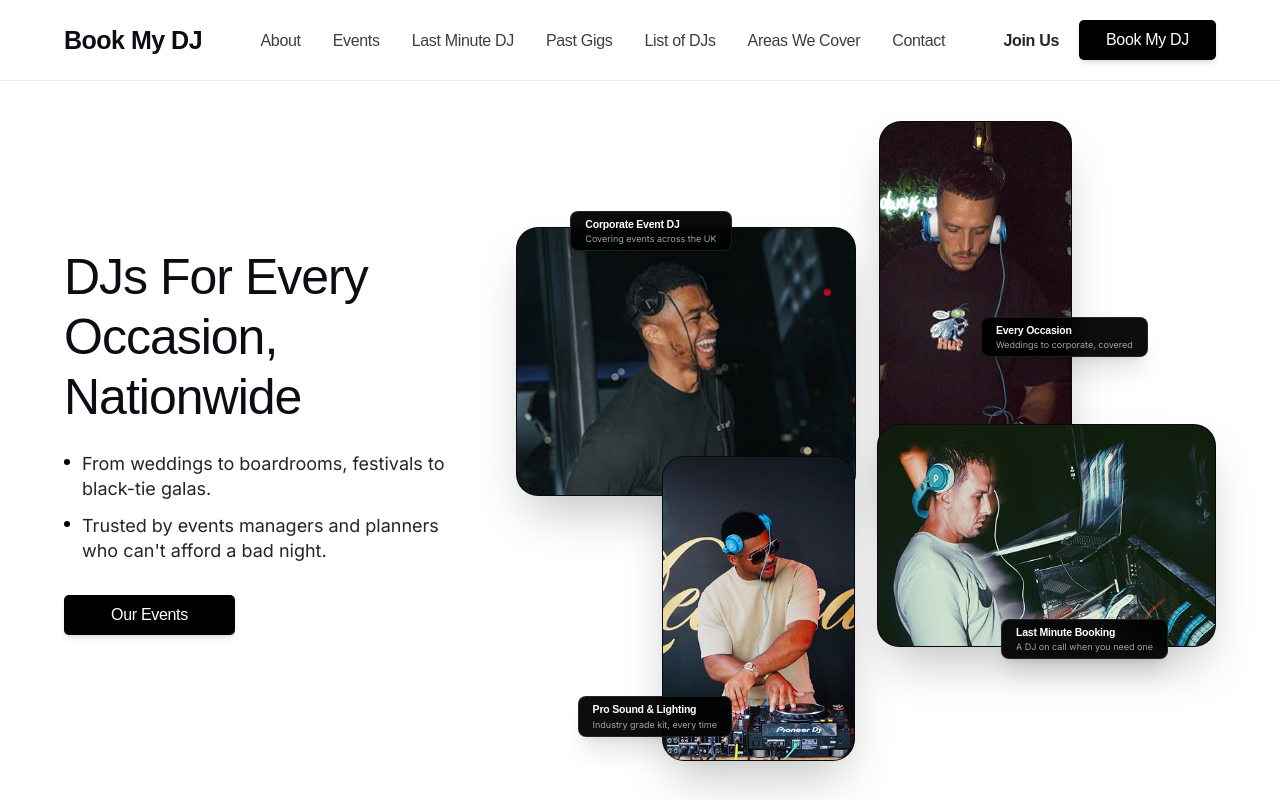
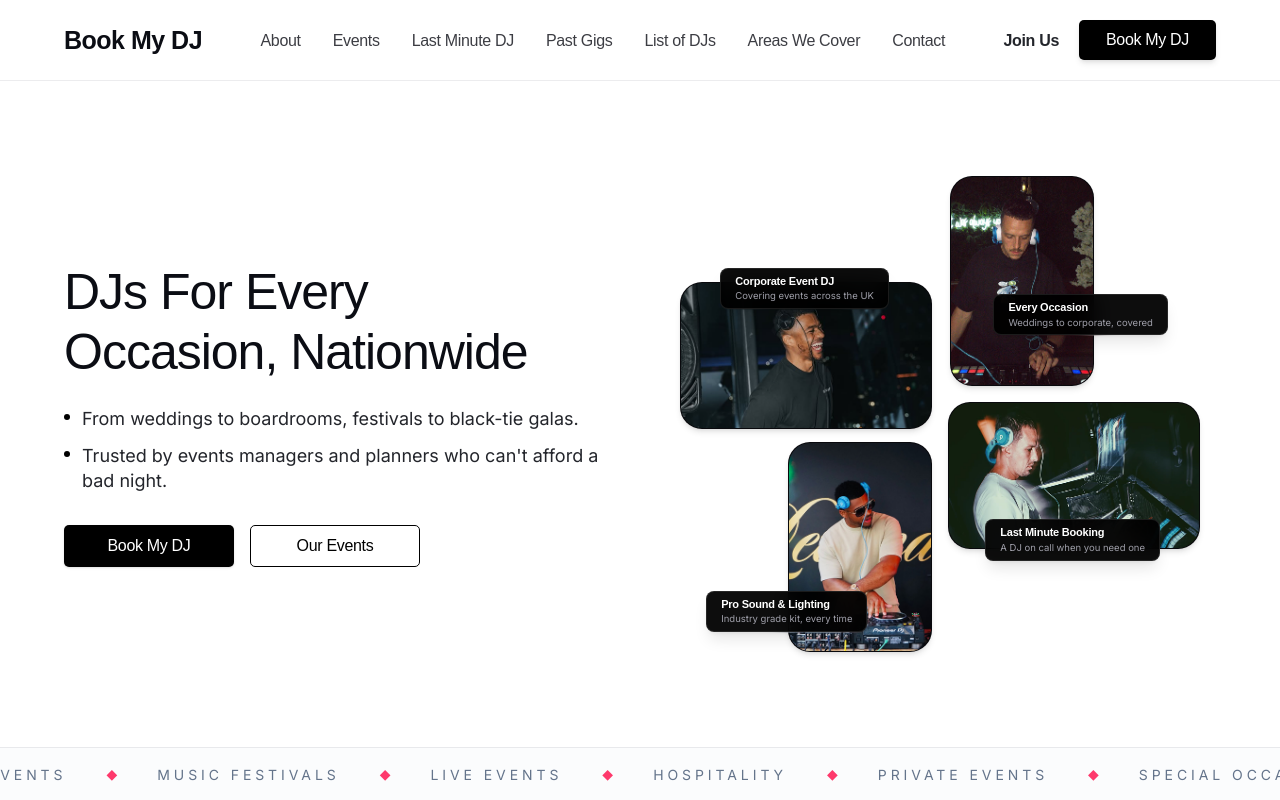
Before and after one commit to kazimarketinggroup/book-my-dj, a Next.js app: page / in a window 1280 px wide. Shown: the top 800 px of the page. Built offline with nearby package versions, Linux system fonts and the light colour scheme; a web font is replaced by a local one.

Commit message:
fix(hero): match exact figma collage dimensions, aspect ratios, badges and action buttons

```diff
--- a/src/components/home/Hero.tsx
+++ b/src/components/home/Hero.tsx
@@ -41,19 +41,25 @@ export default function Hero() {
                 </li>
               </ul>
 
-              {/* Action Buttons */}
-              <div className="mt-8 flex items-center gap-4">
+              {/* Action Buttons (matching Figma 1:1 with both Book My DJ and Our Events) */}
+              <div className="mt-8 flex items-center gap-3.5 sm:gap-4">
+                <Link
+                  href="/contact"
+                  className="flex h-[42px] w-[150px] sm:w-[170px] items-center justify-center rounded-[5px] bg-black font-display text-[15px] sm:text-[16px] font-medium text-white shadow-sm transition-all hover:bg-zinc-800 active:scale-[0.98]"
+                >
+                  Book My DJ
+                </Link>
                 <Link
                   href="/events"
-                  className="flex h-[40px] w-[171px] items-center justify-center rounded-[5px] bg-black font-display text-[16px] font-medium text-white shadow-md transition-all hover:bg-zinc-800 active:scale-[0.98]"
+                  className="flex h-[42px] w-[150px] sm:w-[170px] items-center justify-center rounded-[5px] border border-black bg-white font-display text-[15px] sm:text-[16px] font-medium text-black transition-all hover:bg-zinc-50 active:scale-[0.98]"
                 >
                   Our Events
                 </Link>
               </div>
             </div>
 
-            {/* Right Floating DJ Cards Collage (Exact Figma Coordinates & 3px Borders) */}
-            <div className="relative mx-auto w-full max-w-[550px] sm:max-w-[620px] lg:max-w-[660px] lg:w-[660px] xl:max-w-[700px] xl:w-[700px] lg:justify-self-end">
+            {/* Right Floating DJ Cards Collage (Exact Figma Coordinates & Proportion) */}
+            <div className="relative mx-auto w-full max-w-[460px] sm:max-w-[490px] lg:max-w-[500px] xl:max-w-[520px] lg:w-[500px] xl:w-[520px] lg:justify-self-end">
               {/* Mobile fallback: grid */}
               <div className="grid grid-cols-2 gap-3.5 sm:hidden">
                 {heroCards.map((card) => (
@@ -64,7 +70,7 @@ export default function Hero() {
                     sizes="50vw"
                     borderClass="border border-white/10"
                     shapeRoundedClass="rounded-[16px]"
-                    className="overflow-hidden rounded-[16px] border border-hairline shadow-lg bg-card"
+                    className="overflow-hidden rounded-[16px] border border-hairline shadow-sm bg-card"
                   >
                     <div className="p-2.5 bg-black/95 text-white">
                       <p className="font-display text-[10.5px] font-semibold text-white">{card.title}</p>
@@ -75,22 +81,22 @@ export default function Hero() {
               </div>
 
               {/* Desktop / Tablet Collage matching exact Figma bounds */}
-              <div className="hidden sm:block relative w-full aspect-[835/763]">
+              <div className="hidden sm:block relative w-full aspect-[835/764]">
                 {/* Card 0 (Top-Left): Landscape (Laughing DJ) */}
-                <div className="absolute left-0 top-[16.5%] w-[48.5%] z-20">
+                <div className="absolute left-0 top-[22.2%] w-[48.5%] z-20">
                   <HeroCardItem
                     card={heroCards[0]}
-                    aspectClass="aspect-[405/322]"
-                    shapeRoundedClass="rounded-[22px]"
-                    sizes="35vw"
+                    aspectClass="aspect-[405/236]"
+                    shapeRoundedClass="rounded-[18px] sm:rounded-[22px]"
+                    sizes="30vw"
                     priority
                   >
-                    {/* Badge: top-left edge */}
-                    <div className="absolute -top-4 left-[16%] z-30 flex flex-col justify-center rounded-[8px] border border-white/10 bg-black/95 px-3.5 py-1.5 shadow-xl backdrop-blur-md pointer-events-none">
-                      <p className="font-display text-[10.5px] font-semibold leading-tight text-white whitespace-nowrap">
+                    {/* Badge: sits on top edge of card */}
+                    <div className="absolute -top-3.5 left-[12%] sm:left-[16%] z-30 flex flex-col justify-center rounded-[8px] border border-white/10 bg-black/95 px-3.5 py-1.5 shadow-lg backdrop-blur-md pointer-events-none">
+                      <p className="font-display text-[11px] font-semibold leading-tight text-white whitespace-nowrap">
                         {heroCards[0].title}
                       </p>
-                      <p className="font-sans text-[9px] leading-tight text-zinc-400 whitespace-nowrap mt-0.5">
+                      <p className="font-sans text-[9.5px] leading-tight text-zinc-400 whitespace-nowrap mt-0.5">
                         {heroCards[0].caption}
                       </p>
                     </div>
@@ -98,20 +104,20 @@ export default function Hero() {
                 </div>
 
                 {/* Card 1 (Top-Right): Portrait (DJ in black shirt mixing) */}
-                <div className="absolute left-[51.8%] top-0 w-[27.6%] z-10">
+                <div className="absolute left-[51.9%] top-0 w-[27.7%] z-10">
                   <HeroCardItem
                     card={heroCards[1]}
-                    aspectClass="aspect-[230/449]"
-                    shapeRoundedClass="rounded-[22px]"
-                    sizes="25vw"
+                    aspectClass="aspect-[231/337]"
+                    shapeRoundedClass="rounded-[18px] sm:rounded-[22px]"
+                    sizes="20vw"
                     priority
                   >
                     {/* Badge: overlapping right edge */}
-                    <div className="absolute top-[52%] -right-[68px] lg:-right-[76px] z-30 flex flex-col justify-center rounded-[8px] border border-white/10 bg-black/95 px-3.5 py-1.5 shadow-xl backdrop-blur-md pointer-events-none">
-                      <p className="font-display text-[10.5px] font-semibold leading-tight text-white whitespace-nowrap">
+                    <div className="absolute top-[56%] -right-[64px] sm:-right-[74px] z-30 flex flex-col justify-center rounded-[8px] border border-white/10 bg-black/95 px-3.5 py-1.5 shadow-lg backdrop-blur-md pointer-events-none">
+                      <p className="font-display text-[11px] font-semibold leading-tight text-white whitespace-nowrap">
                         {heroCards[1].title}
                       </p>
-                      <p className="font-sans text-[9px] leading-tight text-zinc-400 whitespace-nowrap mt-0.5">
+                      <p className="font-sans text-[9.5px] leading-tight text-zinc-400 whitespace-nowrap mt-0.5">
                         {heroCards[1].caption}
                       </p>
                     </div>
@@ -119,19 +125,19 @@ export default function Hero() {
                 </div>
 
                 {/* Card 2 (Bottom-Left): Portrait (DJ at Pioneer decks, cream shirt) */}
-                <div className="absolute left-[20.8%] top-[52.4%] w-[27.7%] z-20">
+                <div className="absolute left-[20.8%] top-[55.9%] w-[27.7%] z-20">
                   <HeroCardItem
                     card={heroCards[2]}
-                    aspectClass="aspect-[231/363]"
-                    shapeRoundedClass="rounded-[22px]"
-                    sizes="25vw"
+                    aspectClass="aspect-[231/337]"
+                    shapeRoundedClass="rounded-[18px] sm:rounded-[22px]"
+                    sizes="20vw"
                   >
                     {/* Badge: overlapping lower-left edge */}
-                    <div className="absolute bottom-6 -left-[72px] lg:-left-[84px] z-30 flex flex-col justify-center rounded-[8px] border border-white/10 bg-black/95 px-3.5 py-1.5 shadow-xl backdrop-blur-md pointer-events-none">
-                      <p className="font-display text-[10.5px] font-semibold leading-tight text-white whitespace-nowrap">
+                    <div className="absolute bottom-5 -left-[70px] sm:-left-[82px] z-30 flex flex-col justify-center rounded-[8px] border border-white/10 bg-black/95 px-3.5 py-1.5 shadow-lg backdrop-blur-md pointer-events-none">
+                      <p className="font-display text-[11px] font-semibold leading-tight text-white whitespace-nowrap">
                         {heroCards[2].title}
                       </p>
-                      <p className="font-sans text-[9px] leading-tight text-zinc-400 whitespace-nowrap mt-0.5">
+                      <p className="font-sans text-[9.5px] leading-tight text-zinc-400 whitespace-nowrap mt-0.5">
                         {heroCards[2].caption}
                       </p>
                     </div>
@@ -142,16 +148,16 @@ export default function Hero() {
                 <div className="absolute left-[51.5%] top-[47.4%] w-[48.5%] z-20">
                   <HeroCardItem
                     card={heroCards[3]}
-                    aspectClass="aspect-[405/266]"
-                    shapeRoundedClass="rounded-[22px]"
-                    sizes="35vw"
+                    aspectClass="aspect-[405/236]"
+                    shapeRoundedClass="rounded-[18px] sm:rounded-[22px]"
+                    sizes="30vw"
                   >
-                    {/* Badge: overlapping bottom-right edge */}
-                    <div className="absolute -bottom-3 right-8 lg:right-12 z-30 flex flex-col justify-center rounded-[8px] border border-white/10 bg-black/95 px-3.5 py-1.5 shadow-xl backdrop-blur-md pointer-events-none">
-                      <p className="font-display text-[10.5px] font-semibold leading-tight text-white whitespace-nowrap">
+                    {/* Badge: overlapping bottom edge */}
+                    <div className="absolute -bottom-3 right-6 sm:right-10 z-30 flex flex-col justify-center rounded-[8px] border border-white/10 bg-black/95 px-3.5 py-1.5 shadow-lg backdrop-blur-md pointer-events-none">
+                      <p className="font-display text-[11px] font-semibold leading-tight text-white whitespace-nowrap">
                         {heroCards[3].title}
                       </p>
-                      <p className="font-sans text-[9px] leading-tight text-zinc-400 whitespace-nowrap mt-0.5">
+                      <p className="font-sans text-[9.5px] leading-tight text-zinc-400 whitespace-nowrap mt-0.5">
                         {heroCards[3].caption}
                       </p>
                     </div>
--- a/src/components/home/HeroCardItem.tsx
+++ b/src/components/home/HeroCardItem.tsx
@@ -71,7 +71,7 @@ export default function HeroCardItem({
     >
       {/* Video & Image Shape Container */}
       <div
-        className={`relative w-full ${aspectClass} overflow-hidden ${shapeRoundedClass} ${borderClass} shadow-2xl bg-zinc-950 transition-all duration-300 group-hover:shadow-[0_20px_40px_rgba(0,0,0,0.25)] group-hover:scale-[1.015]`}
+        className={`relative w-full ${aspectClass} overflow-hidden ${shapeRoundedClass} ${borderClass} shadow-md shadow-black/10 bg-zinc-950 transition-all duration-300 group-hover:shadow-xl group-hover:scale-[1.015]`}
       >
         {/* Still Image: Always rendered and sticks underneath */}
         <Image
```
